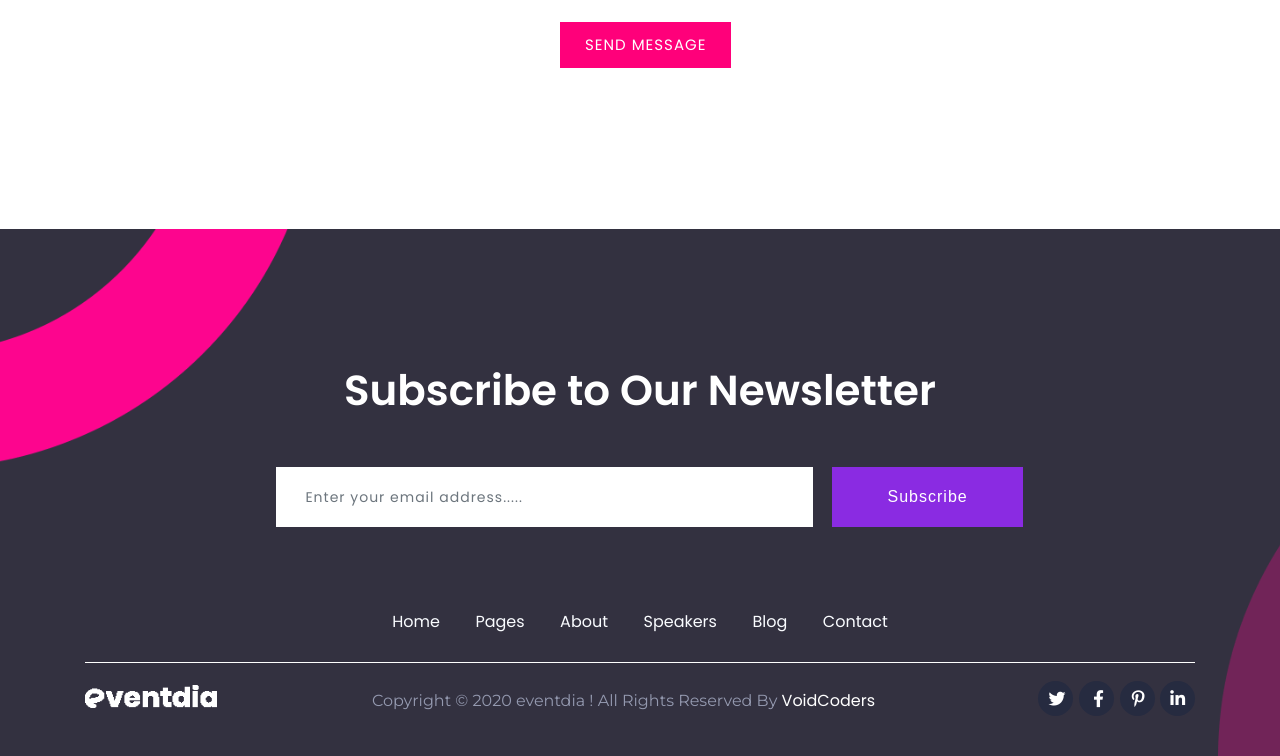
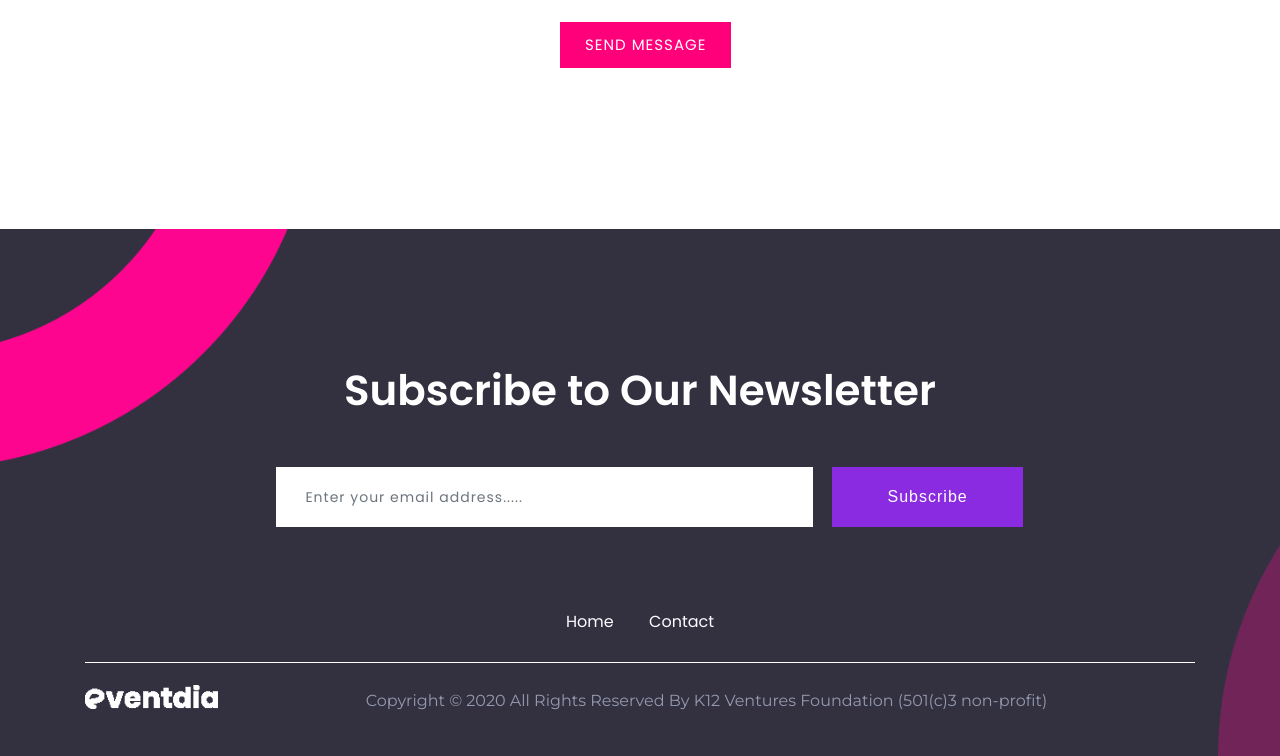
Before and after one commit to aichallengers/aichallengers.github.io, a plain HTML site: page contact.html in a window 1280 px wide. Shown: the part 972-1728 px from the top of the page. Drawn offline with Linux system fonts and the light colour scheme.

Commit message:
changed some href

```diff
--- a/contact.html
+++ b/contact.html
@@ -67,7 +67,7 @@
             <h2 class="nav-brand"><a href="index.html"><img class="top-logo" src="assets/img/logo.png" alt=""></a></h2>
             <!-- Sample menu definition -->
             <ul id="main-menu" class="sm sm-mint">
-              <li><a href="main_page.html">Home</a>
+              <li><a href="index.html">Home</a>
               </li>
               <li><a href="contact.html">Contact</a>
               </li>
@@ -167,11 +167,7 @@
           <div class="footer-nav">
             <ul>
               <li><a href="index.html">Home</a></li>
-              <li><a href="schedule.html">Pages</a></li>
-              <li><a href="about-us.html">About</a></li>
-              <li><a href="speakers.html">Speakers</a></li>
-              <li><a href="blog-grid.html">Blog</a></li>
-              <li><a href="contact-us.html">Contact</a></li>
+              <li><a href="contact.html">Contact</a></li>
             </ul>
           </div>
           <div class="footer-bottom">
@@ -179,16 +175,7 @@
               <a href=""><img src="assets/img/logo.png" alt=""></a>
             </div>
             <div class="fb-text">
-              <p> Copyright © 2020 eventdia ! All Rights Reserved By <a href="https://voidcoders.com/"
-                  target="blank">VoidCoders</a></p>
-            </div>
-            <div class="fb-s-icon">
-              <ul>
-                <li><a href=""><i class="fab fa-twitter"></i></a></li>
-                <li><a href=""><i class="fab fa-facebook-f"></i></a></li>
-                <li><a href=""><i class="fab fa-pinterest-p"></i></a></li>
-                <li><a href=""><i class="fab fa-linkedin-in"></i></a></li>
-              </ul>
+              <p> Copyright © 2020 All Rights Reserved By K12 Ventures Foundation (501(c)3 non-profit) </p>
             </div>
           </div>
         </div>
```
